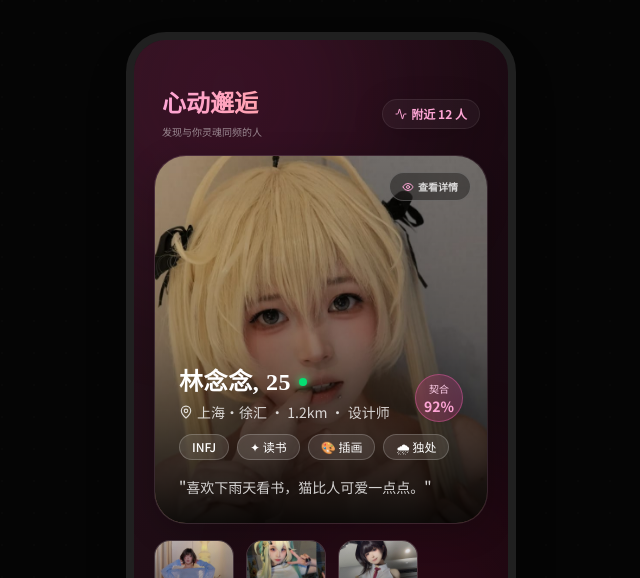
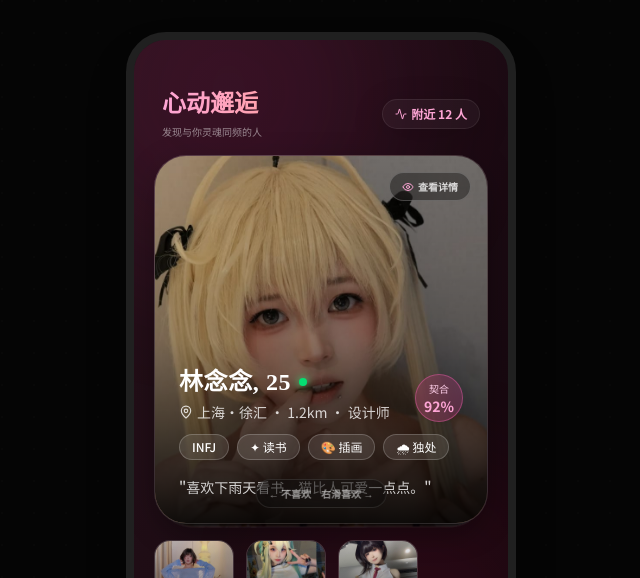
Before and after one commit to haoqimao2312-debug/1, a Next.js app: page /match in a window 1280 px wide. Shown: the top 578 px of the page, without its empty margins (319-959 px from the left). Built offline with nearby package versions, Linux system fonts and the light colour scheme.

Commit message:
feat: add swipe matching interaction

```diff
--- a/app/page.tsx
+++ b/app/page.tsx
@@ -1,6 +1,7 @@
 "use client";
 
 import React, { useState, useEffect, useRef } from "react";
+import { AnimatePresence, motion, useMotionValue, useTransform } from "framer-motion";
 import {
   Heart,
   User,
@@ -326,8 +327,21 @@ export default function App() {
 }
 
 const MatchView = ({ onOpenProfile }: { onOpenProfile: (profile: DetailProfile) => void }) => {
-  const featured = matchOrder[0];
-  const nextProfiles = matchOrder.slice(1, 4);
+  const [profileIndex, setProfileIndex] = useState(0);
+  const [flyDirection, setFlyDirection] = useState<"left" | "right" | null>(null);
+  const [lastAction, setLastAction] = useState<"like" | "pass" | "super" | null>(null);
+  const featured = matchOrder[profileIndex % matchOrder.length];
+  const nextProfiles = Array.from({ length: Math.min(3, matchOrder.length - 1) }, (_, i) => matchOrder[(profileIndex + i + 1) % matchOrder.length]);
+
+  const moveNext = (action: "like" | "pass" | "super") => {
+    if (flyDirection) return;
+    setLastAction(action);
+    setFlyDirection(action === "pass" ? "left" : "right");
+    window.setTimeout(() => {
+      setProfileIndex((idx) => (idx + 1) % matchOrder.length);
+      setFlyDirection(null);
+    }, 320);
+  };
 
   return (
     <div className="px-5 pt-12 pb-6 flex flex-col h-full animate-msg">
@@ -341,42 +355,41 @@ const MatchView = ({ onOpenProfile }: { onOpenProfile: (profile: DetailProfile)
         </div>
       </header>
 
-      <button
-        onClick={() => onOpenProfile(featured)}
-        className="flex-1 relative w-full glass-panel rounded-[32px] overflow-hidden shadow-2xl shadow-pink-900/20 text-left active:scale-[0.99] transition-transform"
-      >
-        <img src={featured.photo} alt={featured.displayName} className="absolute inset-0 w-full h-full object-cover" />
-        <div className="absolute inset-0 bg-gradient-to-t from-black/92 via-black/25 to-transparent pointer-events-none" />
-        <div className="absolute top-4 right-4 px-3 py-1.5 rounded-full bg-black/35 border border-white/20 backdrop-blur-xl text-[10px] text-white/80 font-bold flex items-center gap-1">
-          <Eye className="w-3 h-3 text-pink-300" /> 查看详情
+      <div className="flex-1 relative w-full">
+        {nextProfiles.slice(0, 2).reverse().map((profile, stackIndex) => (
+          <div
+            key={profile.id}
+            className="absolute inset-0 glass-panel rounded-[32px] overflow-hidden shadow-2xl shadow-black/30"
+            style={{
+              transform: `scale(${0.93 + stackIndex * 0.035}) translateY(${18 - stackIndex * 8}px)`,
+              opacity: 0.46 + stackIndex * 0.22,
+            }}
+          >
+            <img src={profile.photo} alt={profile.displayName} className="absolute inset-0 w-full h-full object-cover" />
+            <div className="absolute inset-0 bg-gradient-to-t from-black/85 via-black/30 to-transparent" />
+          </div>
+        ))}
+
+        <AnimatePresence mode="wait">
+          <SwipeProfileCard
+            key={featured.id}
+            profile={featured}
+            flyDirection={flyDirection}
+            onOpenProfile={onOpenProfile}
+            onSwipe={moveNext}
+          />
+        </AnimatePresence>
+
+        <div className="absolute left-1/2 -translate-x-1/2 bottom-4 px-3 py-1.5 rounded-full bg-black/35 border border-white/10 backdrop-blur-xl text-[10px] text-white/55 font-bold pointer-events-none">
+          ← 不喜欢　右滑喜欢 →
         </div>
-        <div className="absolute bottom-0 left-0 right-0 p-6 text-white">
-          <div className="flex items-end justify-between mb-3">
-            <div>
-              <div className="flex items-center gap-2 mb-1">
-                <span className="text-2xl font-serif font-bold tracking-wide">{featured.displayName}, {featured.age}</span>
-                {featured.online && <div className="w-2 h-2 bg-green-400 rounded-full shadow-[0_0_8px_#4ade80]" />}
-              </div>
-              <p className="text-sm text-white/80 flex items-center gap-1">
-                <MapPin className="w-3.5 h-3.5" /> {featured.location} · {featured.distance} · {featured.profession}
-              </p>
-            </div>
-            <div className="w-12 h-12 rounded-full flex flex-col items-center justify-center border border-pink-400/40 bg-pink-500/20 backdrop-blur-md shadow-lg">
-              <span className="text-[10px] text-pink-200">契合</span>
-              <span className="text-sm font-bold text-pink-300">{featured.compatibility}%</span>
-            </div>
-          </div>
-          <div className="flex flex-wrap gap-2 mb-4">
-            <span className="px-3 py-1 bg-white/10 backdrop-blur-md border border-white/20 rounded-full text-xs font-medium">{featured.mbti}</span>
-            {featured.tags.slice(0, 3).map((tag) => (
-              <span key={tag.label} className="px-3 py-1 bg-white/10 backdrop-blur-md border border-white/20 rounded-full text-xs font-medium">
-                {tag.emoji} {tag.label}
-              </span>
-            ))}
-          </div>
-          <p className="text-sm text-white/80 line-clamp-2 leading-relaxed font-medium">{featured.bio}</p>
+      </div>
+
+      {lastAction && (
+        <div className="mt-3 text-center text-[11px] text-white/55 font-bold h-4">
+          {lastAction === "like" ? "已喜欢，等待对方回应" : lastAction === "pass" ? "已跳过，继续为你推荐" : "已发送超级喜欢"}
         </div>
-      </button>
+      )}
 
       <div className="flex gap-3 mt-4 overflow-x-auto pb-1">
         {nextProfiles.map((profile) => (
@@ -393,17 +406,117 @@ const MatchView = ({ onOpenProfile }: { onOpenProfile: (profile: DetailProfile)
       </div>
 
       <div className="flex justify-center items-center gap-6 mt-4 pb-4">
-        <button className="w-14 h-14 rounded-full glass-panel flex items-center justify-center text-white/50 hover:bg-white/10 transition-all hover:scale-105">
+        <button onClick={() => moveNext("pass")} className="w-14 h-14 rounded-full glass-panel flex items-center justify-center text-white/50 hover:bg-white/10 transition-all hover:scale-105">
           <X className="w-6 h-6" />
         </button>
-        <button onClick={() => onOpenProfile(featured)} className="w-16 h-16 rounded-full bg-gradient-to-br from-pink-500 to-rose-500 flex items-center justify-center shadow-[0_8px_20px_rgba(255,94,160,0.4)] hover:scale-105 transition-all border border-pink-400">
+        <button onClick={() => moveNext("like")} className="w-16 h-16 rounded-full bg-gradient-to-br from-pink-500 to-rose-500 flex items-center justify-center shadow-[0_8px_20px_rgba(255,94,160,0.4)] hover:scale-105 transition-all border border-pink-400">
           <Heart className="w-7 h-7 fill-white" />
         </button>
-        <button className="w-14 h-14 rounded-full glass-panel flex items-center justify-center text-yellow-400 hover:bg-white/10 transition-all hover:scale-105">
+        <button onClick={() => moveNext("super")} className="w-14 h-14 rounded-full glass-panel flex items-center justify-center text-yellow-400 hover:bg-white/10 transition-all hover:scale-105">
           <Sparkles className="w-6 h-6" />
         </button>
       </div>
     </div>
+  );
+};
+
+const SwipeProfileCard = ({
+  profile,
+  flyDirection,
+  onOpenProfile,
+  onSwipe,
+}: {
+  profile: DetailProfile;
+  flyDirection: "left" | "right" | null;
+  onOpenProfile: (profile: DetailProfile) => void;
+  onSwipe: (action: "like" | "pass") => void;
+}) => {
+  const x = useMotionValue(0);
+  const rotate = useTransform(x, [-180, 0, 180], [-14, 0, 14]);
+  const likeOpacity = useTransform(x, [32, 120], [0, 1]);
+  const nopeOpacity = useTransform(x, [-120, -32], [1, 0]);
+
+  return (
+    <motion.div
+      className="absolute inset-0 glass-panel rounded-[32px] overflow-hidden shadow-2xl shadow-pink-900/20 text-left cursor-grab active:cursor-grabbing touch-none"
+      drag="x"
+      dragConstraints={{ left: 0, right: 0 }}
+      dragElastic={0.18}
+      style={{ x, rotate }}
+      initial={{ opacity: 0, scale: 0.94, y: 18 }}
+      animate={{
+        opacity: 1,
+        scale: 1,
+        y: 0,
+        x: flyDirection === "left" ? -520 : flyDirection === "right" ? 520 : 0,
+        rotate: flyDirection === "left" ? -24 : flyDirection === "right" ? 24 : 0,
+      }}
+      exit={{ opacity: 0, scale: 0.9 }}
+      transition={{ type: "spring", stiffness: 260, damping: 28 }}
+      onDragEnd={(_, info) => {
+        const offset = info.offset.x;
+        const velocity = info.velocity.x;
+        if (offset > 115 || velocity > 700) onSwipe("like");
+        else if (offset < -115 || velocity < -700) onSwipe("pass");
+      }}
+      onDoubleClick={() => onOpenProfile(profile)}
+    >
+      <img src={profile.photo} alt={profile.displayName} className="absolute inset-0 w-full h-full object-cover pointer-events-none" />
+      <div className="absolute inset-0 bg-gradient-to-t from-black/92 via-black/25 to-transparent pointer-events-none" />
+
+      <motion.div
+        style={{ opacity: likeOpacity }}
+        className="absolute top-9 left-6 rotate-[-12deg] px-4 py-2 rounded-2xl border-2 border-pink-300 bg-pink-500/18 backdrop-blur-xl text-pink-100 font-black tracking-[0.2em] text-xl shadow-[0_0_28px_rgba(255,94,160,0.45)]"
+      >
+        LIKE
+      </motion.div>
+      <motion.div
+        style={{ opacity: nopeOpacity }}
+        className="absolute top-9 right-6 rotate-[12deg] px-4 py-2 rounded-2xl border-2 border-white/50 bg-black/30 backdrop-blur-xl text-white/85 font-black tracking-[0.2em] text-xl"
+      >
+        NOPE
+      </motion.div>
+
+      <button
+        type="button"
+        onClick={(event) => {
+          event.stopPropagation();
+          onOpenProfile(profile);
+        }}
+        className="absolute top-4 right-4 px-3 py-1.5 rounded-full bg-black/35 border border-white/20 backdrop-blur-xl text-[10px] text-white/80 font-bold flex items-center gap-1"
+      >
+        <Eye className="w-3 h-3 text-pink-300" /> 查看详情
+      </button>
+
+      <div className="absolute bottom-0 left-0 right-0 p-6 text-white pointer-events-none">
+        <div className="flex items-end justify-between mb-3">
+          <div>
+            <div className="flex items-center gap-2 mb-1">
+              <span className="text-2xl font-serif font-bold tracking-wide">
+                {profile.displayName}, {profile.age}
+              </span>
+              {profile.online && <div className="w-2 h-2 bg-green-400 rounded-full shadow-[0_0_8px_#4ade80]" />}
+            </div>
+            <p className="text-sm text-white/80 flex items-center gap-1">
+              <MapPin className="w-3.5 h-3.5" /> {profile.location} · {profile.distance} · {profile.profession}
+            </p>
+          </div>
+          <div className="w-12 h-12 rounded-full flex flex-col items-center justify-center border border-pink-400/40 bg-pink-500/20 backdrop-blur-md shadow-lg">
+            <span className="text-[10px] text-pink-200">契合</span>
+            <span className="text-sm font-bold text-pink-300">{profile.compatibility}%</span>
+          </div>
+        </div>
+        <div className="flex flex-wrap gap-2 mb-4">
+          <span className="px-3 py-1 bg-white/10 backdrop-blur-md border border-white/20 rounded-full text-xs font-medium">{profile.mbti}</span>
+          {profile.tags.slice(0, 3).map((tag) => (
+            <span key={tag.label} className="px-3 py-1 bg-white/10 backdrop-blur-md border border-white/20 rounded-full text-xs font-medium">
+              {tag.emoji} {tag.label}
+            </span>
+          ))}
+        </div>
+        <p className="text-sm text-white/80 line-clamp-2 leading-relaxed font-medium">{profile.bio}</p>
+      </div>
+    </motion.div>
   );
 };
 
```
